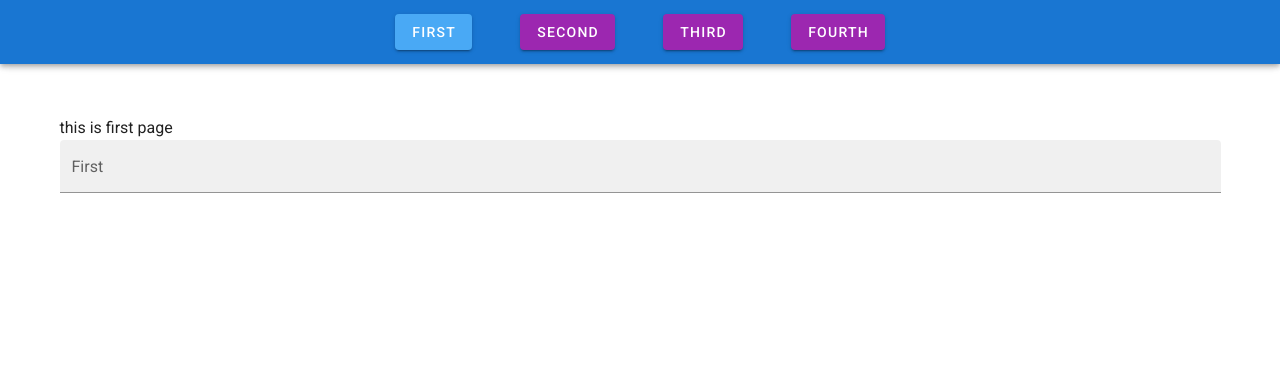
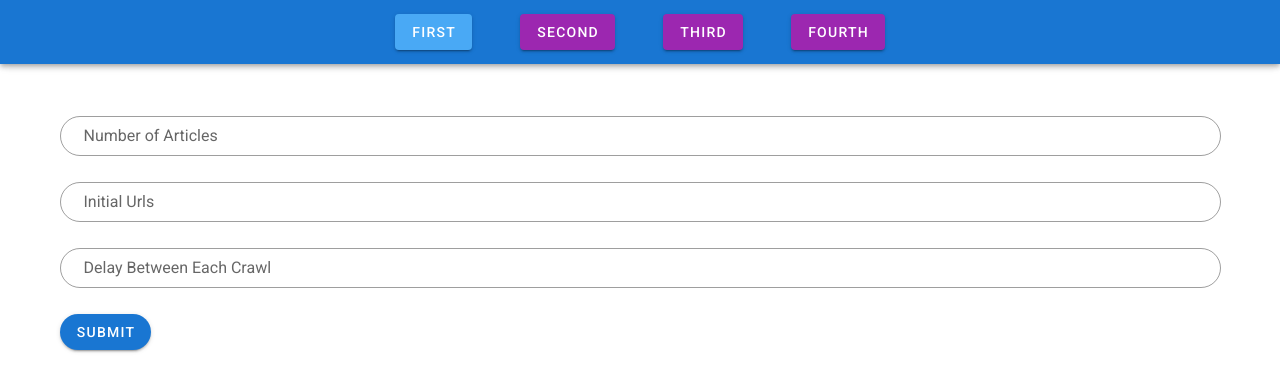
Before and after one commit to ShAlireza/MIR-Project-Front, a Vue app: page /1 in a window 1280 px wide. Shown: the top 392 px of the page. Built offline with nearby package versions, Linux system fonts and the light colour scheme.

Commit message:
first page done

```diff
--- a/src/views/first.vue
+++ b/src/views/first.vue
@@ -1,11 +1,68 @@
 <template>
   <v-container>
-    this is first page
     <v-text-field
-            label="First"
-            filled
-            dense
-            type="number"
-          ></v-text-field>
+      label="Number of Articles"
+      outlined
+      dense
+      rounded
+      autocomplete="off"
+      v-model="numberOfArticles"
+      type="number"
+    ></v-text-field>
+
+    <v-text-field
+      label="Initial Urls"
+      outlined
+      dense
+      rounded
+      autocomplete="off"
+      v-model="initialUrl"
+      @keydown.enter="addNewUrl()"
+      type="text"
+    ></v-text-field>
+
+    <v-card class="mx-auto mb-5" v-show="initialUrls.length!=0" max-width="400" tile>
+      <v-list-item v-for="(url,index) in initialUrls" :key="index">
+        <v-list-item-content class="d-flex flex-row justify-space between">
+          <v-btn @click="removeUrl(url)">{{url}}</v-btn>
+        </v-list-item-content>
+      </v-list-item>
+    </v-card>
+
+    <v-text-field
+      label="Delay Between Each Crawl"
+      outlined
+      dense
+      rounded
+      autocomplete="off"
+      v-model="DelayBetweenEachCrawl"
+      type="number"
+    ></v-text-field>
+
+    <v-btn color="primary" rounded>submit</v-btn>
   </v-container>
 </template>
+
+<script>
+export default {
+  data() {
+    return {
+      numberOfArticles:"",
+      initialUrl: "",
+      initialUrls: [],
+      DelayBetweenEachCrawl:"",
+    };
+  },
+  methods: {
+    addNewUrl() {
+      this.initialUrls.push(this.initialUrl);
+      this.initialUrl = "";
+    },
+    removeUrl(url){
+        this.initialUrls=this.initialUrls.filter((el)=>{
+            return el!=url;
+        })
+    }
+  },
+};
+</script>
```
